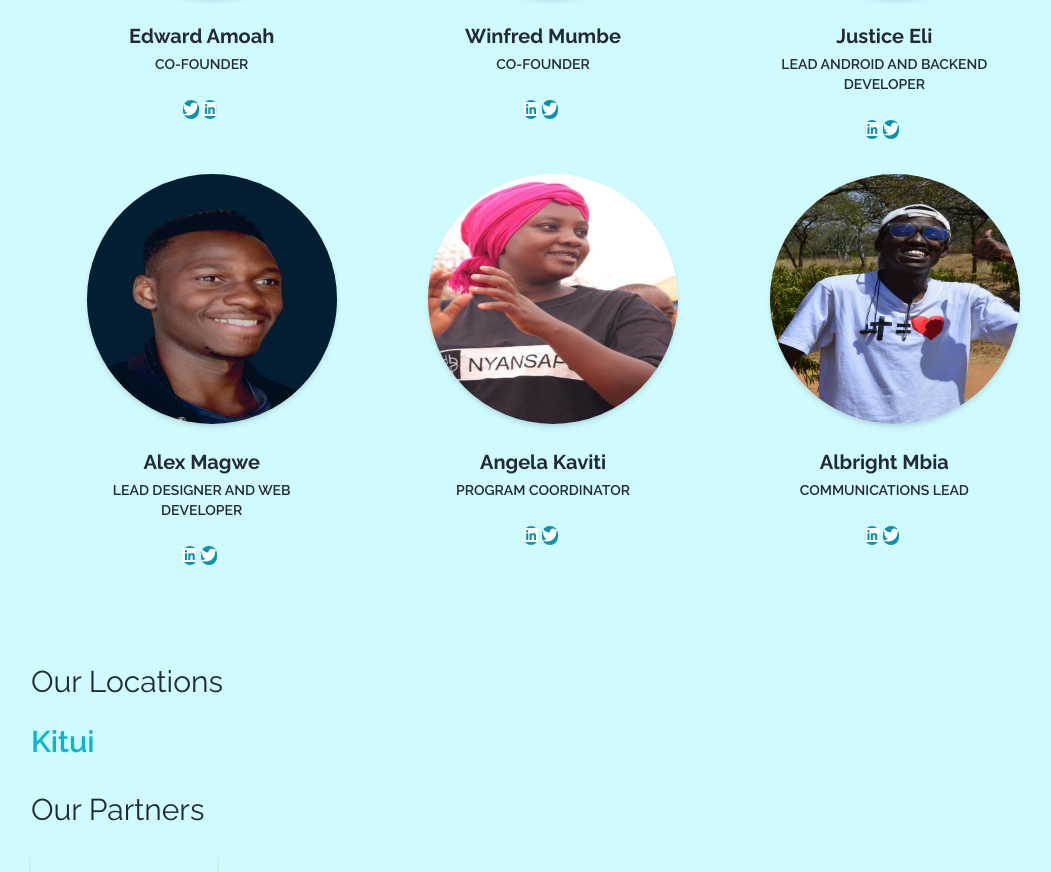
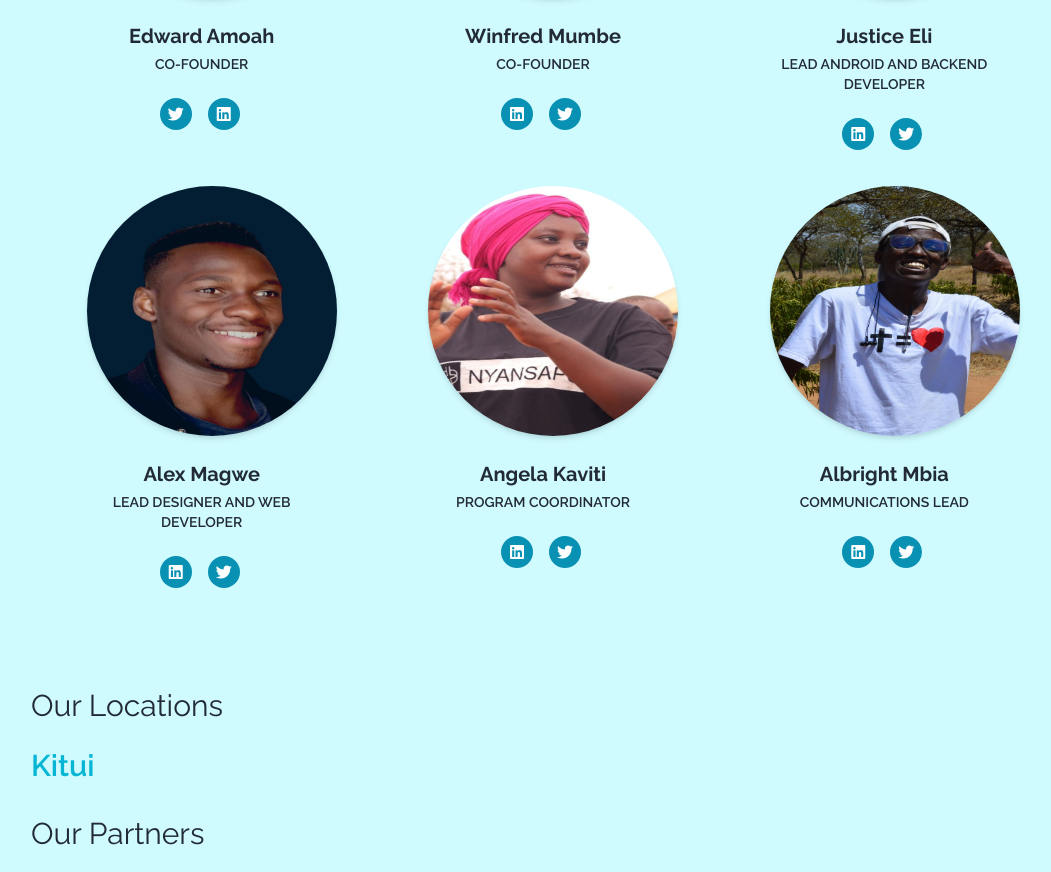
Before and after one commit to NyansapoAI/website, a Next.js app: page /company in a window 1280 px wide. Shown: the part 2484-3356 px from the top of the page, without its empty margins (97-1148 px from the left). Built offline with nearby package versions, Linux system fonts and the light colour scheme.

Commit message:
fix:made fixed icons positioning

```diff
--- a/src/app/company/sections/Team.tsx
+++ b/src/app/company/sections/Team.tsx
@@ -67,14 +67,14 @@ const TeamMember = ({
           <p className="mt-1 text-sm text-blueGray-400 uppercase font-semibold">
             {title}
           </p>
-          <div className="mt-6">
+          <div className="mt-6 flex gap-3 justify-center">
             {socialLinks.map((social, i) => (
               <a
                 href={social.link}
                 target="_blank"
                 rel="noreferrer"
                 key={i}
-                className="bg-cyan-600 text-white w-8 h-8 rounded-full outline-none focus:outline-none mr-1 mb-1"
+                className="bg-cyan-600 flex items-center justify-center text-white w-8 h-8 rounded-full outline-none focus:outline-none mr-1 mb-1"
                 type="button"
               >
                 <i className={`fab fa-${social.type}`}></i>
```
